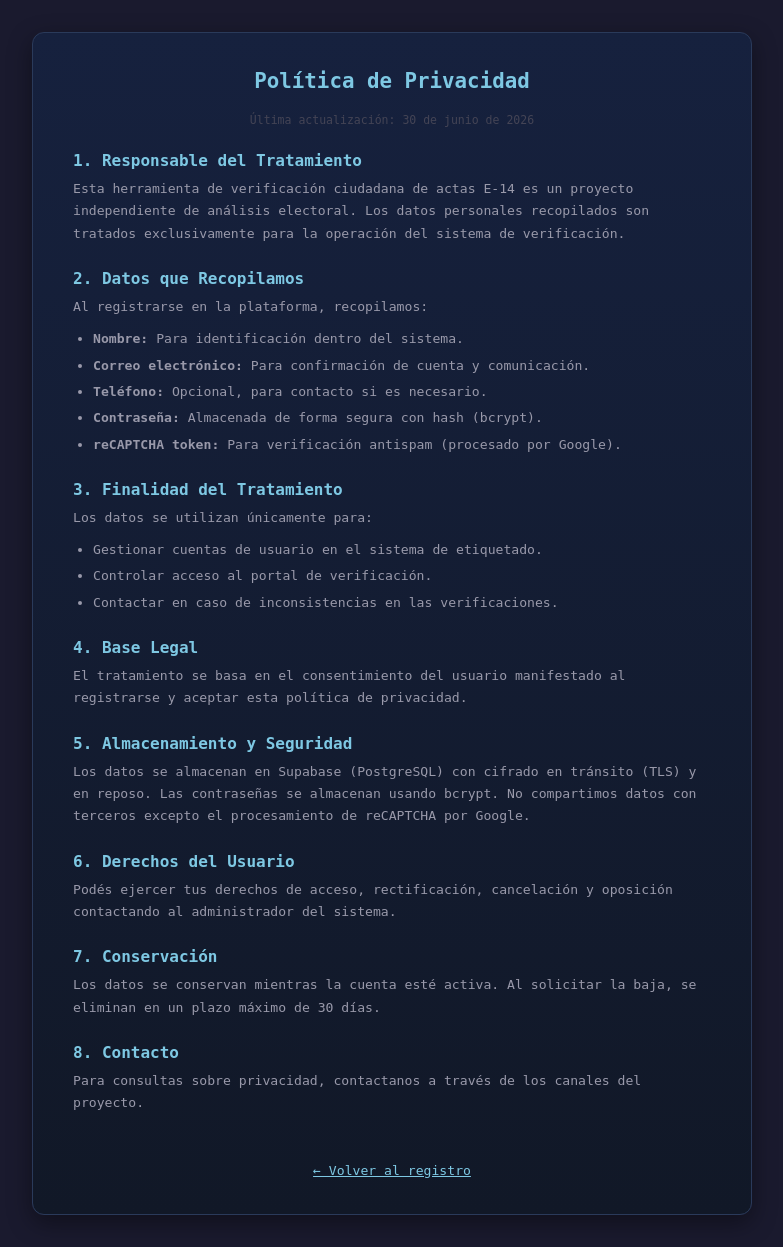
After one commit to NucleuxCorp/Analizador-Electoral, a Flask app: template src/modules/labeler/templates/privacy.html in a window 1280 px wide. The commit adds this page. Shown: the whole page, without its empty margins (248-1031 px from the left). Run offline with Flask 3, Linux system fonts and the light colour scheme; the template is opened without the code that fills it, so the values that code supplies are empty.

Commit message:
feat: add privacy policy page and acceptance checkbox in register form

```diff
--- a/src/modules/labeler/server.py
+++ b/src/modules/labeler/server.py
@@ -713,6 +713,10 @@ def create_app(index_path: Path, labels_dir: Path) -> Flask:
         @app.route("/auth/register", methods=["GET"])
         def auth_register_get() -> str:
             return render_template("register.html")
+
+        @app.route("/privacy", methods=["GET"])
+        def privacy_get() -> str:
+            return render_template("privacy.html")
 
         @app.route("/auth/register", methods=["POST"])
         def auth_register_post() -> Response:
--- /dev/null
+++ b/src/modules/labeler/templates/privacy.html
@@ -0,0 +1,101 @@
+<!DOCTYPE html>
+<html lang="es">
+<head>
+  <meta charset="UTF-8">
+  <meta name="viewport" content="width=device-width, initial-scale=1.0">
+  <title>Política de Privacidad — Verificación E-14</title>
+  <style>
+    *, *::before, *::after { box-sizing: border-box; margin: 0; padding: 0; }
+    body {
+      font-family: monospace;
+      background: #1a1a2e;
+      color: #ccc;
+      min-height: 100vh;
+      padding: 32px 16px;
+      display: flex;
+      flex-direction: column;
+      align-items: center;
+    }
+    .card {
+      max-width: 720px;
+      width: 100%;
+      background: linear-gradient(180deg, #16213e, #111827);
+      border: 1px solid #2a3a5a;
+      border-radius: 12px;
+      padding: 36px 40px;
+      box-shadow: 0 8px 24px #00000066;
+    }
+    h1 { font-size: 1.3rem; color: #7ec8e3; margin-bottom: 20px; text-align: center; }
+    h2 { font-size: 1rem; color: #7ec8e3; margin-top: 24px; margin-bottom: 8px; }
+    p, li { font-size: 0.82rem; line-height: 1.7; color: #99a; margin-bottom: 10px; }
+    ul { padding-left: 20px; }
+    li { margin-bottom: 4px; }
+    a { color: #7ec8e3; }
+    .footer { margin-top: 28px; text-align: center; font-size: 0.72rem; color: #445; }
+    .last-updated { font-size: 0.72rem; color: #445; text-align: center; margin-bottom: 20px; }
+    .back-link { display: inline-block; margin-top: 20px; color: #7ec8e3; font-size: 0.82rem; }
+  </style>
+</head>
+<body>
+  <div class="card">
+    <h1>Política de Privacidad</h1>
+    <div class="last-updated">Última actualización: 30 de junio de 2026</div>
+
+    <h2>1. Responsable del Tratamiento</h2>
+    <p>
+      Esta herramienta de verificación ciudadana de actas E-14 es un proyecto independiente
+      de análisis electoral. Los datos personales recopilados son tratados exclusivamente
+      para la operación del sistema de verificación.
+    </p>
+
+    <h2>2. Datos que Recopilamos</h2>
+    <p>Al registrarse en la plataforma, recopilamos:</p>
+    <ul>
+      <li><strong>Nombre:</strong> Para identificación dentro del sistema.</li>
+      <li><strong>Correo electrónico:</strong> Para confirmación de cuenta y comunicación.</li>
+      <li><strong>Teléfono:</strong> Opcional, para contacto si es necesario.</li>
+      <li><strong>Contraseña:</strong> Almacenada de forma segura con hash (bcrypt).</li>
+      <li><strong>reCAPTCHA token:</strong> Para verificación antispam (procesado por Google).</li>
+    </ul>
+
+    <h2>3. Finalidad del Tratamiento</h2>
+    <p>Los datos se utilizan únicamente para:</p>
+    <ul>
+      <li>Gestionar cuentas de usuario en el sistema de etiquetado.</li>
+      <li>Controlar acceso al portal de verificación.</li>
+      <li>Contactar en caso de inconsistencias en las verificaciones.</li>
+    </ul>
+
+    <h2>4. Base Legal</h2>
+    <p>
+      El tratamiento se basa en el consentimiento del usuario manifestado al registrarse
+      y aceptar esta política de privacidad.
+    </p>
+
+    <h2>5. Almacenamiento y Seguridad</h2>
+    <p>
+      Los datos se almacenan en Supabase (PostgreSQL) con cifrado en tránsito (TLS) y
+      en reposo. Las contraseñas se almacenan usando bcrypt. No compartimos datos con
+      terceros excepto el procesamiento de reCAPTCHA por Google.
+    </p>
+
+    <h2>6. Derechos del Usuario</h2>
+    <p>Podés ejercer tus derechos de acceso, rectificación, cancelación y oposición contactando al administrador del sistema.</p>
+
+    <h2>7. Conservación</h2>
+    <p>
+      Los datos se conservan mientras la cuenta esté activa. Al solicitar la baja, se
+      eliminan en un plazo máximo de 30 días.
+    </p>
+
+    <h2>8. Contacto</h2>
+    <p>
+      Para consultas sobre privacidad, contactanos a través de los canales del proyecto.
+    </p>
+
+    <div class="footer">
+      <a href="/auth/register" class="back-link">← Volver al registro</a>
+    </div>
+  </div>
+</body>
+</html>
```
Also changed, not shown: src/modules/labeler/templates/register.html (+16 -1 lines).
